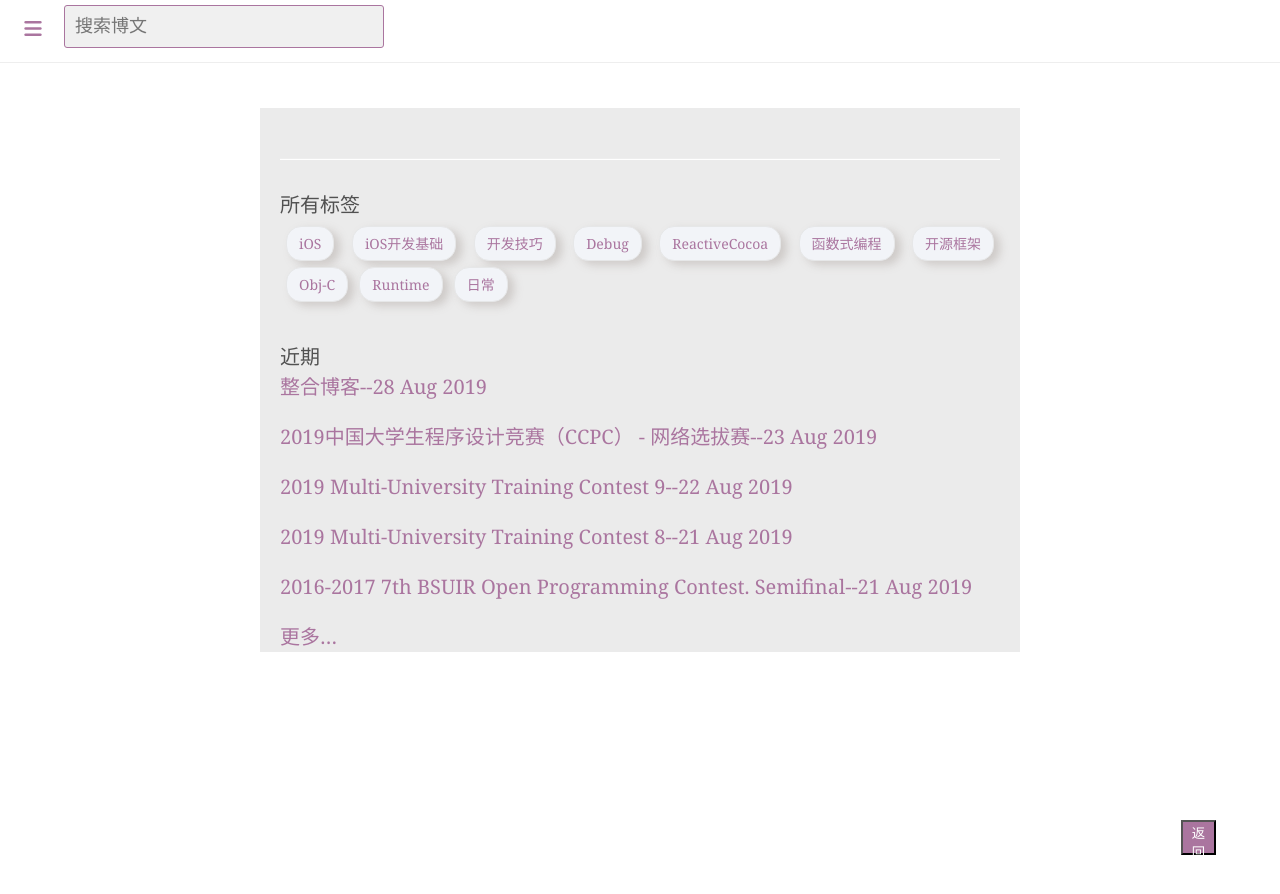
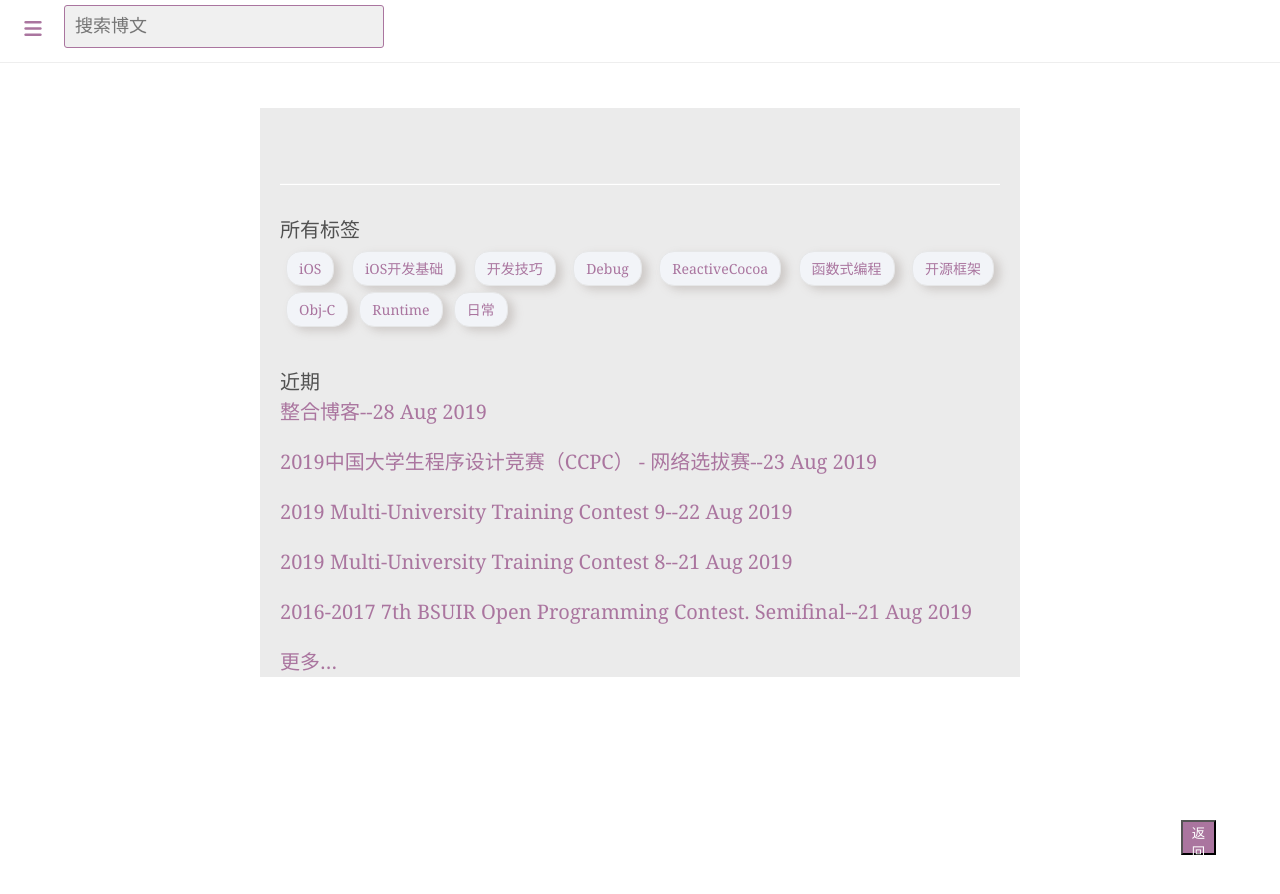
Before and after one commit to XtrueT/xtruet.github.com, a Jekyll site: the page built from index.html, in a window 1280 px wide. Shown: the top 894 px of the page. Built offline with Jekyll 4.4.1, drawn with Linux system fonts in a browser that asks for light colours; comment, search, counter and statistics services are not loaded.

Commit message:
Update index.css

```diff
--- a/public/css/index.css
+++ b/public/css/index.css
@@ -17,7 +17,7 @@ h3 {
 
 .content {
   margin-top: 45px;
-  padding-top: 20px;
+  padding-top: 45px;
   background-color: rgb(235, 235, 235);
 }
 
@@ -49,8 +49,7 @@ h3 {
 }
 
 .search-container {
-  right: 15px;
-  /* top: 70px; */
+  right: 0;
   top:5px;
   position: absolute;
   display: block;
@@ -61,7 +60,7 @@ h3 {
 }
 @media (max-width:480px) {
   .search-container {
-    left: 2%;
+    left: 5%;
     top: 70px;
     position: absolute;
     display: block;
```
